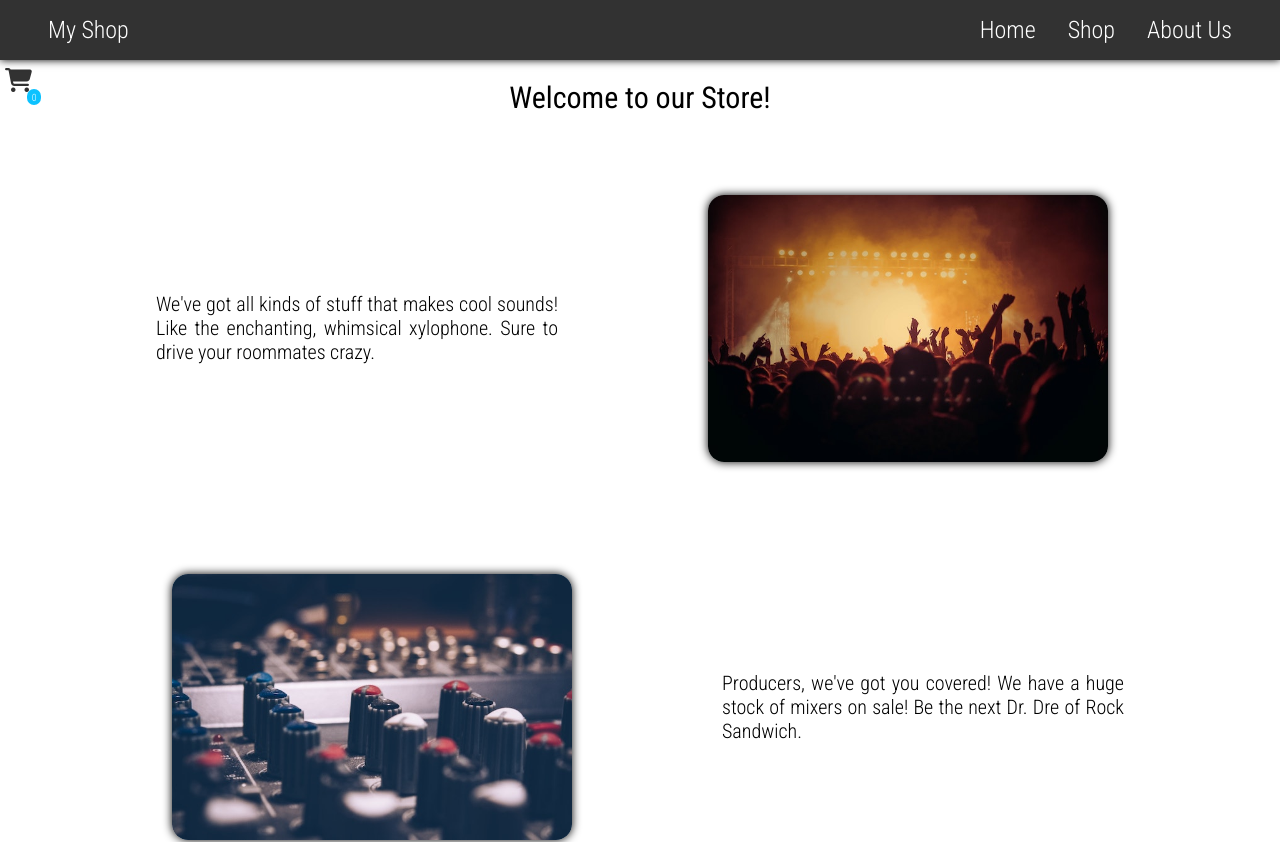
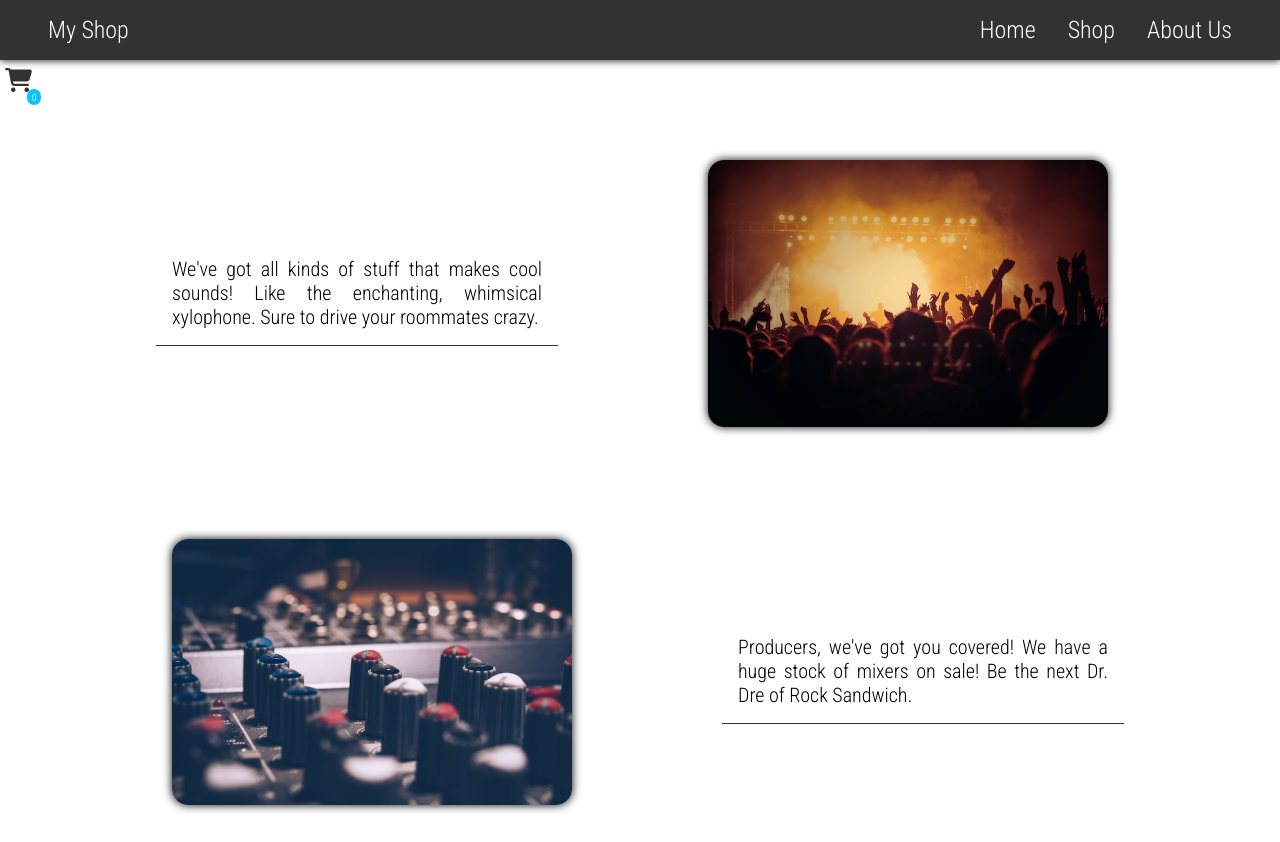
Before and after one commit to mkellner43/shop_react, a React (Create React App) app: page /#/ in a window 1280 px wide. Shown: the top 842 px of the page. Built offline with nearby package versions, Linux system fonts and the light colour scheme.

Commit message:
updated ui

```diff
--- a/src/Home.js
+++ b/src/Home.js
@@ -2,13 +2,16 @@ import StaticCard from './components/StaticCard';
 import Img1 from './images/pexels-vishnu-r-nair-1105666.jpg';
 import Img2 from './images/pexels-hendrik-b-744318.jpg';
 import Img3 from './images/pexels-wallace-chuck-3587478.jpg';
+import Background from './images/pexels-thibault-trillet-167491.jpg';
 import { motion } from 'framer-motion';
 
 
 const Home = () => {
   return (
     <motion.section animate={{opacity: [0, 1]}} className="App">
-      <h1 className='home-title'>Welcome to our Store!</h1>
+      {/* <div>
+        <img className="background-image" src={Background} alt='rock concert'/>
+      </div> */}
       <StaticCard
         title="We've got all kinds of stuff that makes cool sounds!"
         content="Like the enchanting, whimsical xylophone.
--- a/src/components/Card/Card.scss
+++ b/src/components/Card/Card.scss
@@ -29,6 +29,8 @@
   max-width: 75%;
   font-weight: 200;
   font-size: 1.25rem;
+  padding: 1rem;
+  border-bottom: 1px solid v.$secondary-color;
 }
 .card {
   display: flex;
--- a/src/components/Nav/style.scss
+++ b/src/components/Nav/style.scss
@@ -8,7 +8,7 @@
   justify-content: space-between;
   padding: 0 2rem;
   background-color: v.$secondary-color;
-  max-height: 100px;
+  max-height: 60px;
   box-shadow: 0 0 8px;
   z-index: 100;
   a {
--- a/src/style/App.scss
+++ b/src/style/App.scss
@@ -17,6 +17,13 @@ body {
   flex-direction: column;
   align-items: center;
   margin-top: 5rem;
+}
+
+.background-image {
+  position: absolute;
+  top: -50vh;
+  width: 100%;
+  max-width: 4000px;
 }
 
 .home-title,
--- a/src/style/utilities/_variables.scss
+++ b/src/style/utilities/_variables.scss
@@ -2,3 +2,4 @@ $primary-color: #fff;
 $secondary-color: #323232;
 $accent-color: rgb(12, 194, 255);
 $error-color: red;
+$teritary-color: #3232327e;
```
Also changed, not shown: 1 other file (tests, documents, lock files or other folders).
